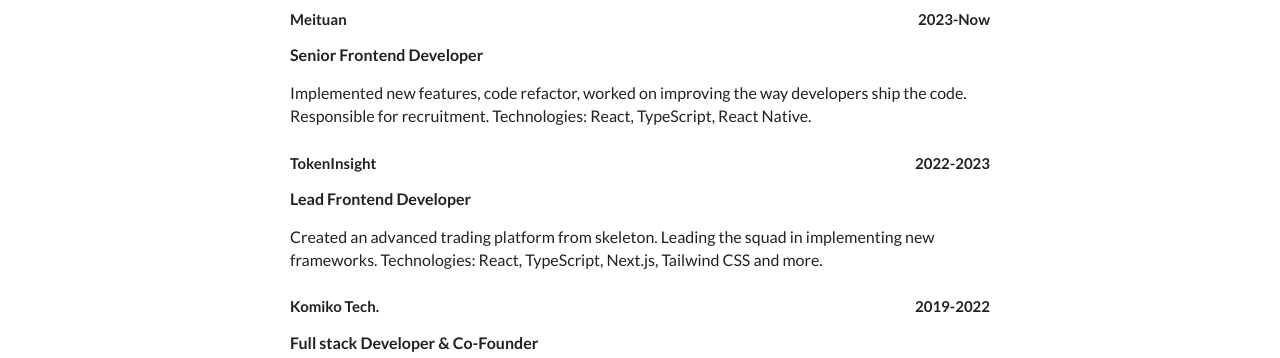
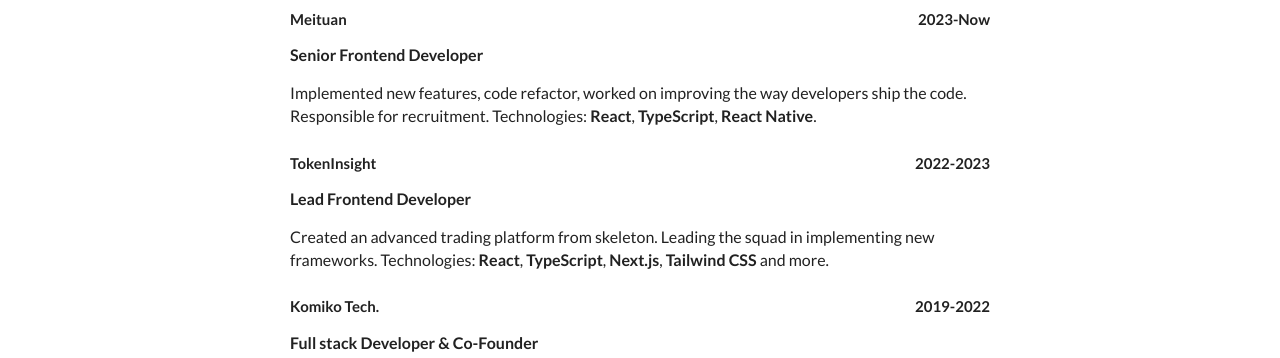
Before and after one commit to discountry/discountry.github.io, a Jekyll site: the page built from about/index.md, in a window 1280 px wide and 900 px high. Shown: the part 474-832 px from the top of the window. Built offline with Jekyll 4.4.1, drawn with Linux system fonts in a browser that asks for light colours.

Commit message:
add bold

```diff
--- a/about/index.md
+++ b/about/index.md
@@ -14,7 +14,7 @@
 
 **Senior Frontend Developer**
 
-Implemented new features, code refactor, worked on improving the way developers ship the code. Responsible for recruitment. Technologies: React, TypeScript, React Native.
+Implemented new features, code refactor, worked on improving the way developers ship the code. Responsible for recruitment. Technologies: **React**, **TypeScript**, **React Native**.
 
 <h4 style="display: flex; justify-content: space-between; align-items: baseline;">
   <span>TokenInsight</span> <span>2022-2023</span>
@@ -22,7 +22,7 @@
 
 **Lead Frontend Developer**
 
-Created an advanced trading platform from skeleton. Leading the squad in implementing new frameworks. Technologies: React, TypeScript, Next.js, Tailwind CSS and more.
+Created an advanced trading platform from skeleton. Leading the squad in implementing new frameworks. Technologies: **React**, **TypeScript**, **Next.js**, **Tailwind CSS** and more.
 
 <h4 style="display: flex; justify-content: space-between; align-items: baseline;">
   <span>Komiko Tech.</span> <span>2019-2022</span>
```
